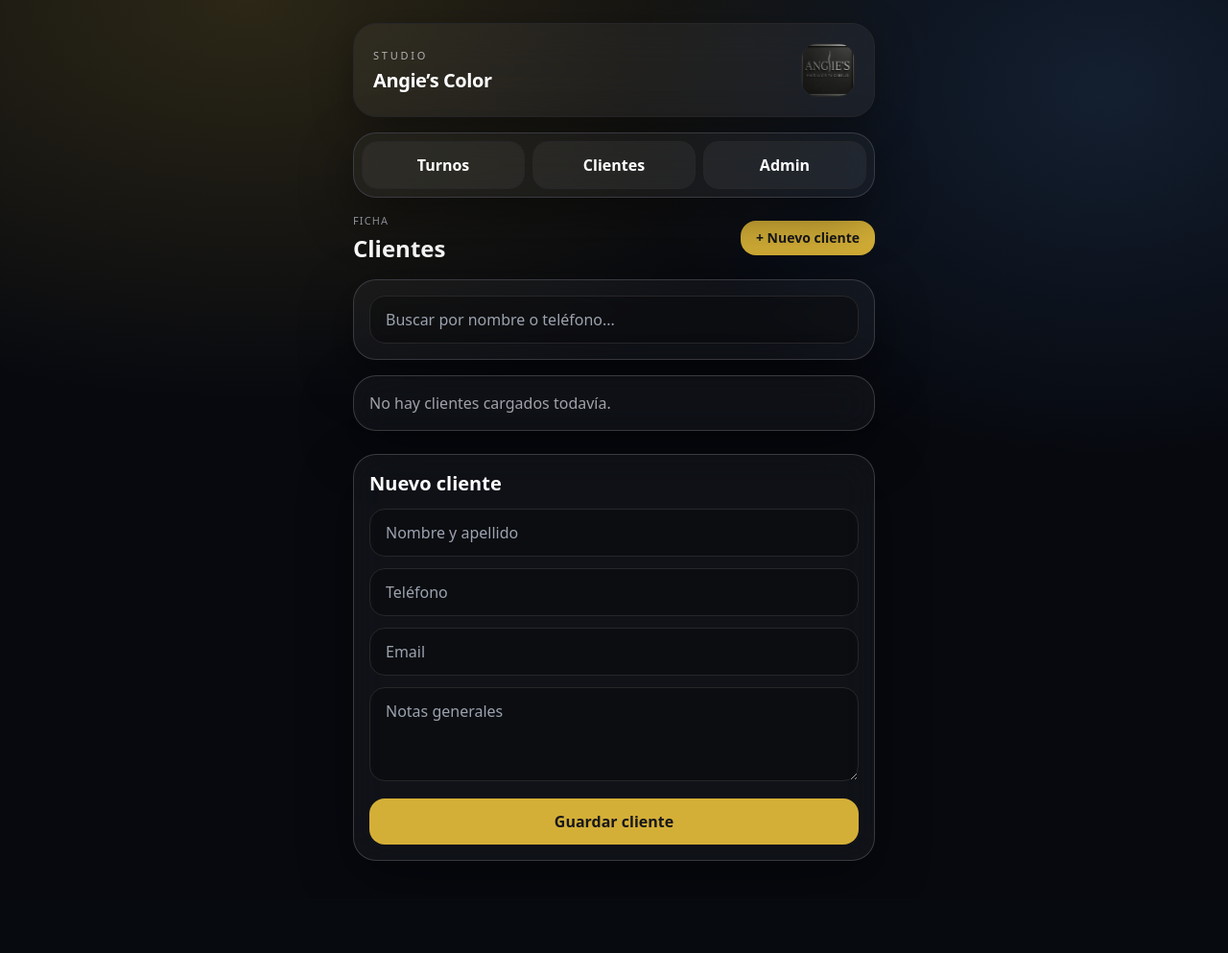
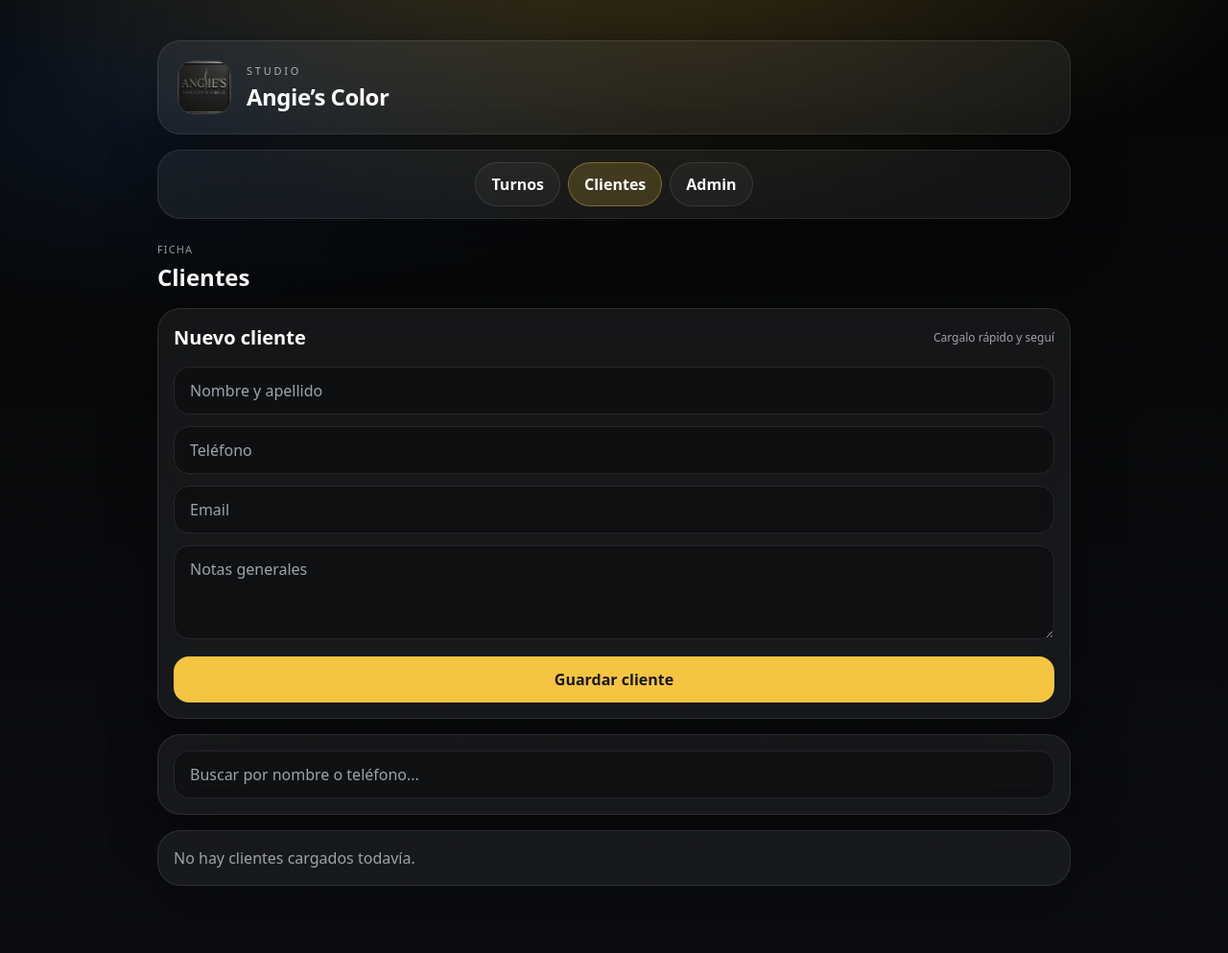
Before and after one commit to ruizdiazluciano83-star/angies-color, a FastAPI app: page /clientes in a window 1280 px wide. Shown: the whole page at 96% size. Before the commit the page ends 897 px from the top, so only its background shows below. Run offline with FastAPI, Linux system fonts and the light colour scheme; some libraries are stand-ins or nearby versions.

Commit message:
Header logo grande izquierda + Nuevo cliente arriba

```diff
--- a/templates/base.html
+++ b/templates/base.html
@@ -1,61 +1,85 @@
 <!doctype html>
 <html lang="es">
 <head>
-  <meta charset="utf-8"/>
-  <meta name="viewport" content="width=device-width, initial-scale=1, viewport-fit=cover"/>
+  <meta charset="utf-8" />
+  <meta name="viewport" content="width=device-width,initial-scale=1,viewport-fit=cover" />
   <title>Angie’s Color</title>
 
   <script src="https://cdn.tailwindcss.com"></script>
 
   <style>
     :root{
-      --gold: #d4af37;
+      --bg0:#050607;
+      --bg1:#0b0d10;
+      --card:rgba(255,255,255,0.06);
+      --stroke:rgba(255,255,255,0.10);
+      --gold:#f5c542;
     }
     body{
-      background: radial-gradient(1200px 700px at 20% 0%, rgba(212,175,55,0.18), transparent 60%),
-                  radial-gradient(900px 700px at 90% 10%, rgba(96,165,250,0.14), transparent 55%),
-                  #07090f;
-      color: #fff;
+      background: radial-gradient(1200px 600px at 50% -120px, rgba(245,197,66,.25), transparent 60%),
+                  radial-gradient(900px 400px at 15% 10%, rgba(59,130,246,.12), transparent 55%),
+                  linear-gradient(180deg, var(--bg0), var(--bg1));
+      color:#fff;
+      min-height:100vh;
     }
+    .shell{max-width:980px;margin:0 auto;padding:18px 14px 70px;}
     .card{
+      background: var(--card);
+      border: 1px solid var(--stroke);
       border-radius: 24px;
-      border: 1px solid rgba(63,63,70,0.9);
+      backdrop-filter: blur(18px);
+      -webkit-backdrop-filter: blur(18px);
+      box-shadow: 0 18px 55px rgba(0,0,0,.35);
+    }
+    .pill{
+      border:1px solid var(--stroke);
       background: rgba(255,255,255,0.04);
-      backdrop-filter: blur(18px);
-      box-shadow: 0 18px 55px rgba(0,0,0,0.45);
+      border-radius: 999px;
+      padding:10px 16px;
+      font-weight:800;
+    }
+    .pill.active{
+      background: rgba(245,197,66,.18);
+      border-color: rgba(245,197,66,.35);
     }
     .brand{
-      font-family: ui-sans-serif, system-ui, -apple-system, Segoe UI, Roboto, Helvetica, Arial;
+      font-weight: 900;
       letter-spacing: -0.02em;
     }
   </style>
 </head>
 
-<body class="min-h-screen">
-  <div class="max-w-xl mx-auto px-4 pb-10">
+<body>
+  <div class="shell">
 
     <!-- HEADER -->
     <header class="pt-6 pb-4">
-      <div class="rounded-3xl border border-zinc-800 bg-white/5 backdrop-blur-xl shadow-[0_12px_40px_rgba(0,0,0,0.35)]">
-        <div class="p-5 flex items-center justify-between gap-4">
+      <div class="card">
+        <div class="p-5 flex items-center gap-4">
+          <!-- LOGO IZQUIERDA (MAS GRANDE) -->
+          <div class="shrink-0">
+            <div class="h-14 w-14 rounded-2xl border border-zinc-700 bg-black/30 overflow-hidden flex items-center justify-center">
+              <img src="/static/logo.jpeg" alt="Logo" class="h-full w-full object-cover">
+            </div>
+          </div>
+
+          <!-- TEXTO DERECHA (MAS CHICO) -->
           <div class="min-w-0">
             <div class="text-[11px] tracking-[0.25em] text-zinc-300/80">STUDIO</div>
-            <div class="brand text-xl font-extrabold leading-tight mt-1 truncate">Angie’s Color</div>
+            <div class="brand text-2xl leading-tight mt-1">Angie’s Color</div>
           </div>
 
-          <div class="flex items-center gap-3 shrink-0">
-            <img src="/static/logo.jpeg" alt="Logo" class="h-14 w-14 rounded-2xl object-cover border border-zinc-800"/>
-          </div>
+          <div class="ml-auto"></div>
         </div>
       </div>
     </header>
 
     <!-- NAV -->
-    <nav class="card p-2 mb-4">
-      <div class="grid grid-cols-3 gap-2">
-        <a href="/turnos" class="px-3 py-3 rounded-2xl bg-white/5 border border-zinc-800 text-center font-bold">Turnos</a>
-        <a href="/clientes" class="px-3 py-3 rounded-2xl bg-white/5 border border-zinc-800 text-center font-bold">Clientes</a>
-        <a href="/admin" class="px-3 py-3 rounded-2xl bg-white/5 border border-zinc-800 text-center font-bold">Admin</a>
+    <nav class="mb-6">
+      <div class="card p-3 flex flex-wrap gap-2 justify-center">
+        <a href="/turnos" class="pill {% if request.url.path.startswith('/turnos') %}active{% endif %}">Turnos</a>
+        <a href="/clientes" class="pill {% if request.url.path.startswith('/clientes') %}active{% endif %}">Clientes</a>
+        <a href="/admin" class="pill {% if request.url.path.startswith('/admin') %}active{% endif %}">Admin</a>
       </div>
     </nav>
 
--- a/templates/clientes.html
+++ b/templates/clientes.html
@@ -6,45 +6,25 @@
     <div class="text-zinc-400 text-[11px] tracking-widest mb-1">FICHA</div>
     <div class="text-2xl font-semibold">Clientes</div>
   </div>
-
-  <a href="#nuevo" class="px-4 py-2 rounded-2xl font-bold text-zinc-900 text-sm" style="background: var(--gold);">
-    + Nuevo cliente
-  </a>
 </div>
 
-<form method="get" action="/clientes" class="card p-4 mb-4">
-  <input name="q" value="{{ q }}" placeholder="Buscar por nombre o teléfono..."
-         class="w-full px-4 py-3 rounded-2xl bg-black/30 border border-zinc-800 text-white">
-</form>
+<!-- NUEVO CLIENTE ARRIBA -->
+<div id="nuevo" class="card p-4 mb-4">
+  <div class="flex items-center justify-between">
+    <div class="text-xl font-bold">Nuevo cliente</div>
+    <div class="text-zinc-400 text-xs">Cargalo rápido y seguí</div>
+  </div>
 
-<div class="card overflow-hidden">
-  {% if clients|length == 0 %}
-    <div class="p-4 text-zinc-400">No hay clientes cargados todavía.</div>
-  {% else %}
-    {% for c in clients %}
-      <a href="/clientes/{{ c.id }}" class="block px-4 py-3 border-b border-zinc-800/70">
-        <div class="font-bold">{{ c.name }}</div>
-        <div class="text-zinc-400 text-sm">
-          {{ c.phone if c.phone else "—" }}
-          {% if c.last_visit %}
-            · Última visita: {{ c.last_visit.strftime("%d/%m/%Y") }}
-          {% endif %}
-        </div>
-      </a>
-    {% endfor %}
-  {% endif %}
-</div>
-
-<div id="nuevo" class="mt-6 card p-4">
-  <div class="text-xl font-bold mb-3">Nuevo cliente</div>
-
-  <form method="post" action="/clientes/nuevo" class="space-y-3">
+  <form method="post" action="/clientes/nuevo" class="space-y-3 mt-4">
     <input name="name" placeholder="Nombre y apellido"
            class="w-full px-4 py-3 rounded-2xl bg-black/30 border border-zinc-800 text-white" required>
+
     <input name="phone" placeholder="Teléfono"
            class="w-full px-4 py-3 rounded-2xl bg-black/30 border border-zinc-800 text-white">
+
     <input name="email" placeholder="Email"
            class="w-full px-4 py-3 rounded-2xl bg-black/30 border border-zinc-800 text-white">
+
     <textarea name="notes" rows="3" placeholder="Notas generales"
               class="w-full px-4 py-3 rounded-2xl bg-black/30 border border-zinc-800 text-white"></textarea>
 
@@ -54,4 +34,27 @@
   </form>
 </div>
 
+<!-- BUSCADOR -->
+<form method="get" action="/clientes" class="card p-4 mb-4">
+  <input name="q" value="{{ q }}" placeholder="Buscar por nombre o teléfono..."
+         class="w-full px-4 py-3 rounded-2xl bg-black/30 border border-zinc-800 text-white">
+</form>
+
+<!-- LISTADO -->
+<div class="card overflow-hidden">
+  {% if clients|length == 0 %}
+    <div class="p-4 text-zinc-400">No hay clientes cargados todavía.</div>
+  {% else %}
+    {% for c in clients %}
+      <a href="/clientes/{{ c.id }}" class="block px-4 py-3 border-b border-zinc-800/70 hover:bg-white/5">
+        <div class="font-bold">{{ c.name }}</div>
+        <div class="text-zinc-400 text-sm">
+          {{ c.phone if c.phone else "—" }}
+          · Última visita: {{ c.last_visit.strftime("%d/%m/%Y") if c.last_visit else "—" }}
+        </div>
+      </a>
+    {% endfor %}
+  {% endif %}
+</div>
+
 {% endblock %}
```
